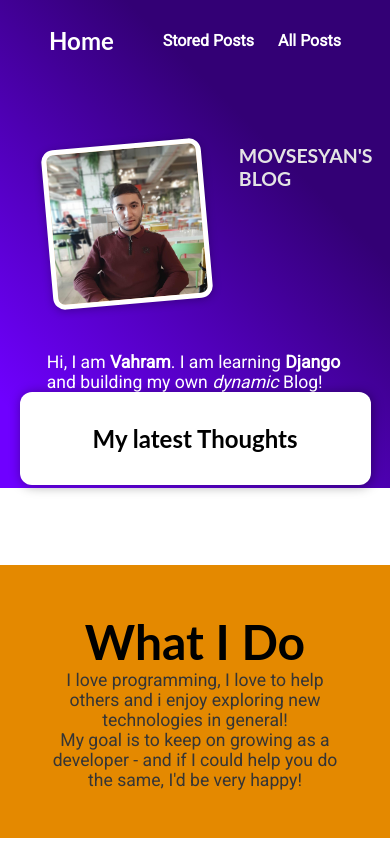
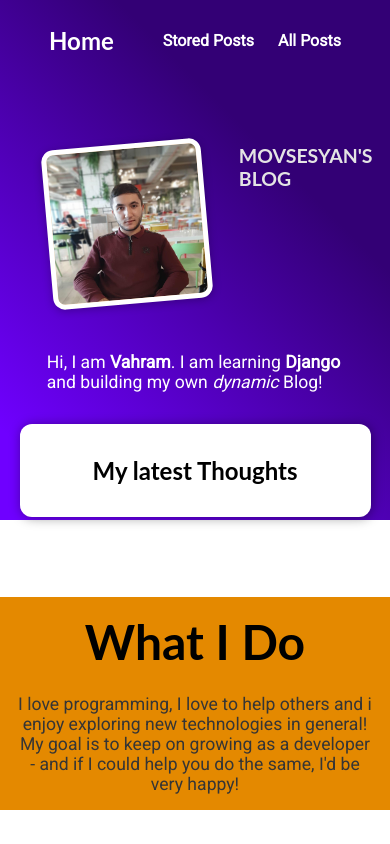
Before and after one commit to VahramMovsesyan/My_site, a Django app: page / in a window 390 px wide. Run offline with Django 4.2, Linux system fonts and the light colour scheme; data that the repository does not hold is empty.

Commit message:
mobile version update

```diff
--- a/blog/static/blog/index.css
+++ b/blog/static/blog/index.css
@@ -46,6 +46,7 @@ body::-webkit-scrollbar {
 #welcome p {
     color: white;
     font-size: 1.5rem;
+    margin-bottom: 2rem;
 }
 
 #latest-posts {
@@ -87,6 +88,7 @@ body::-webkit-scrollbar {
 
 #about h2 {
     font-size: 3rem;
+    margin-bottom: 1.5rem;
 }
 
 #about p {
@@ -111,4 +113,7 @@ body::-webkit-scrollbar {
         width: 10px;
     }
 
+    #about {
+        padding: 1rem;
+    }
 }
--- a/my_site/settings.py
+++ b/my_site/settings.py
@@ -24,7 +24,7 @@ BASE_DIR = Path(__file__).resolve().parent.parent
 SECRET_KEY = getenv("SECRET_KEY")
 
 # SECURITY WARNING: don't run with debug turned on in production!
-DEBUG = getenv("IS_DEVELOPMENT")
+DEBUG = False
 
 ALLOWED_HOSTS = [
     getenv("APP_HOST")
```
